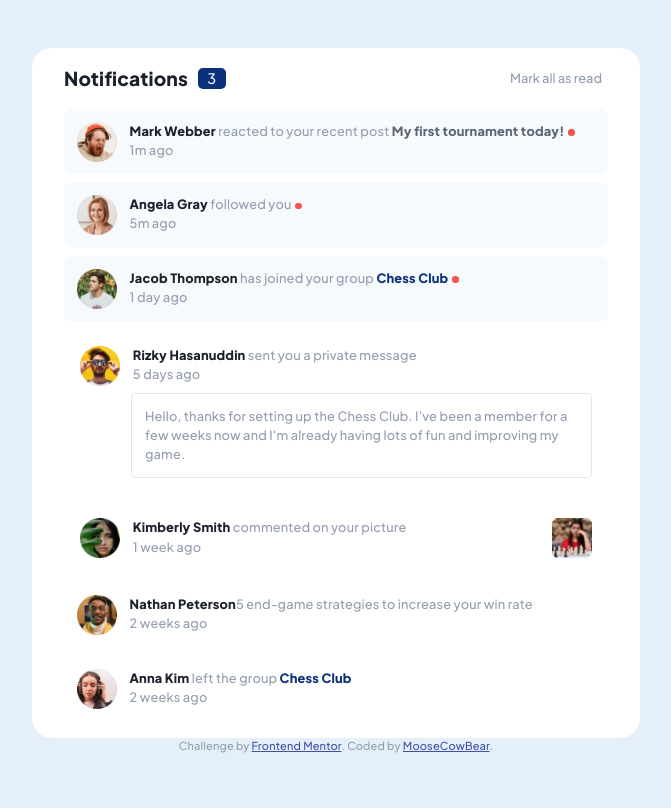
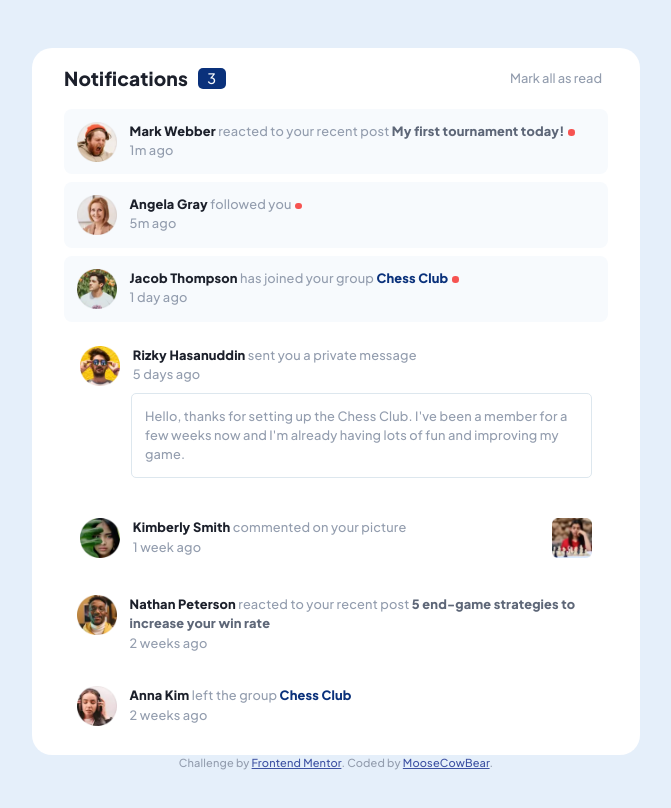
Before and after one commit to MooseCowBear/frontend-mentor-notifications-page, a plain HTML site: page index.html in a window 1280 px wide. Shown: the whole page, without its empty margins (304-975 px from the left). Drawn offline with Linux system fonts and the light colour scheme.

Commit message:
Fix typo

```diff
--- a/index.html
+++ b/index.html
@@ -74,7 +74,7 @@
       <div class="notification">
         <img src="./assets/images/avatar-nathan-peterson.webp" alt="nathan peterson avatar">
         <div class="notification-summary">
-          <p><a href="#" class="user-name">Nathan Peterson</a reacted to your recent post <a href="#" class="post">5 end-game strategies to increase your win rate</a></p>
+          <p><a href="#" class="user-name">Nathan Peterson</a> reacted to your recent post <a href="#" class="post">5 end-game strategies to increase your win rate</a></p>
           <p class="timestamp">2 weeks ago</p>
         </div>
       </div>
```
